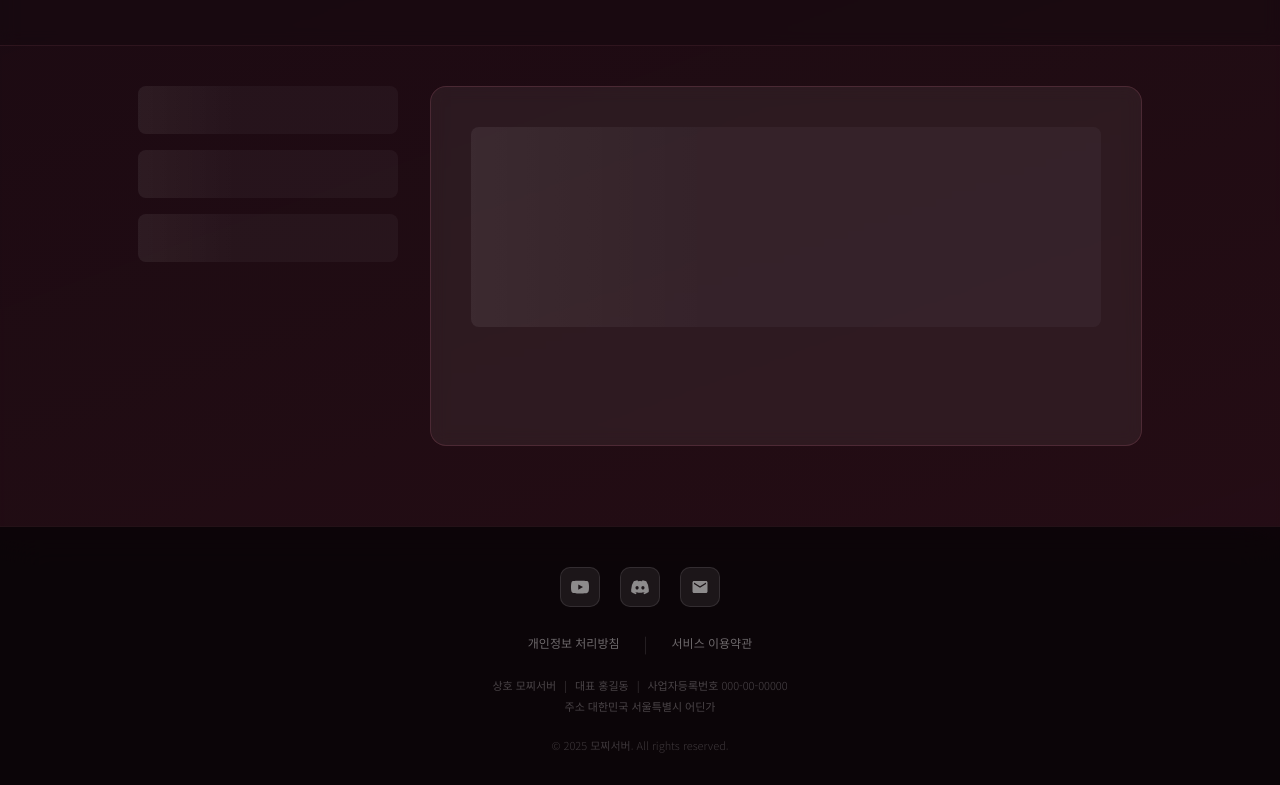
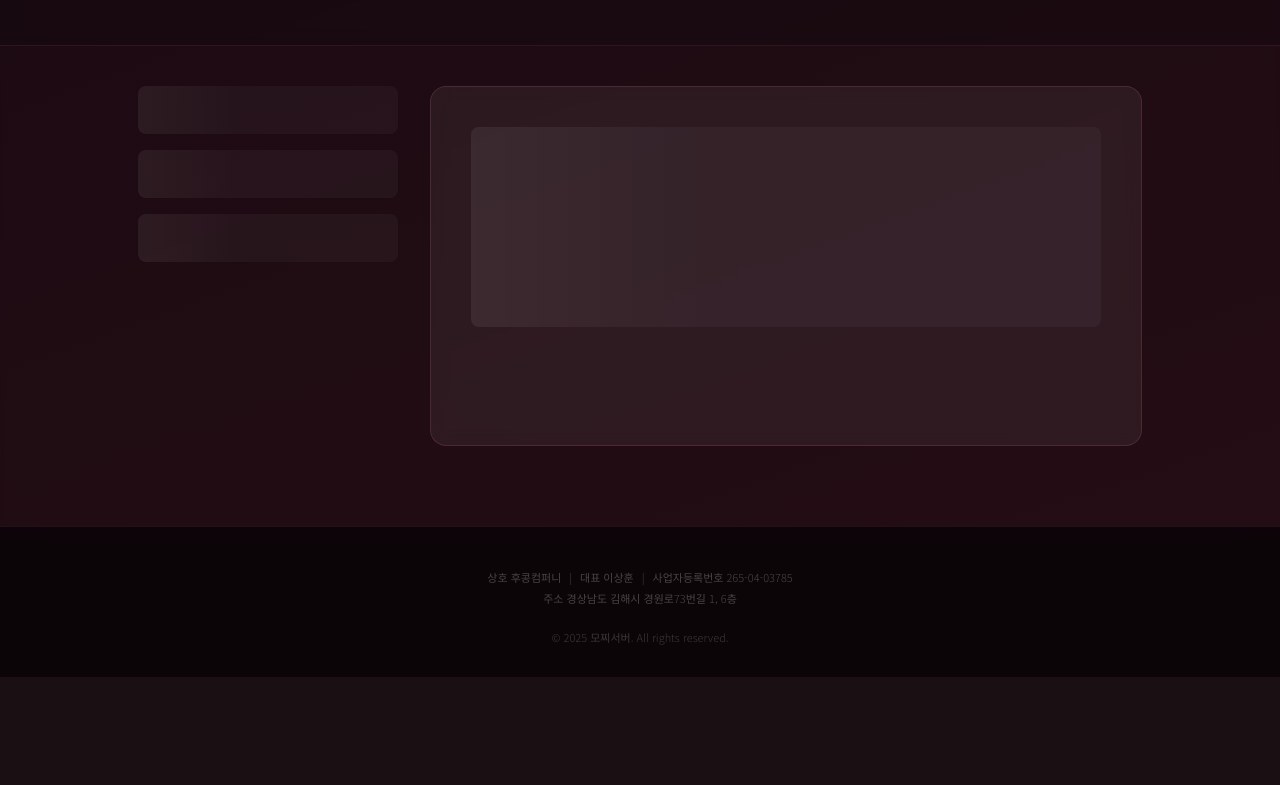
Before and after one commit to rayacers0809/mochi, a plain HTML site: page patchnote.html in a window 1280 px wide. Shown: the part 260-1045 px from the top of the page. After the commit the page ends 937 px from the top, so only its background shows below. Drawn offline with nearby package versions, Linux system fonts and the light colour scheme.

Commit message:
Update patchnote.html

```diff
--- a/patchnote.html
+++ b/patchnote.html
@@ -131,15 +131,9 @@
 </div>
 
 <footer>
-  <div class="footer-sns">
-    <a href="#" class="sns-btn" title="YouTube"><svg width="18" height="18" viewBox="0 0 24 24" fill="currentColor"><path d="M23.5 6.2a3 3 0 0 0-2.1-2.1C19.5 3.5 12 3.5 12 3.5s-7.5 0-9.4.6A3 3 0 0 0 .5 6.2 31 31 0 0 0 0 12a31 31 0 0 0 .5 5.8 3 3 0 0 0 2.1 2.1c1.9.6 9.4.6 9.4.6s7.5 0 9.4-.6a3 3 0 0 0 2.1-2.1A31 31 0 0 0 24 12a31 31 0 0 0-.5-5.8zM9.7 15.5V8.5l6.3 3.5-6.3 3.5z"/></svg></a>
-    <a href="#" class="sns-btn" title="Discord"><svg width="18" height="18" viewBox="0 0 24 24" fill="currentColor"><path d="M20.3 4.4A19.7 19.7 0 0 0 15.4 3c-.2.4-.5.9-.7 1.3a18.2 18.2 0 0 0-5.4 0A13 13 0 0 0 8.6 3 19.6 19.6 0 0 0 3.7 4.4 20.7 20.7 0 0 0 .4 18.5a19.8 19.8 0 0 0 6 3 14.5 14.5 0 0 0 1.3-2 12.9 12.9 0 0 1-2-.1 1 1 0 0 1 .1-.5 13 13 0 0 0 2 .2 13.1 13.1 0 0 0 8.4 0 13 13 0 0 0 2-.2 1 1 0 0 1 .1.5 12.9 12.9 0 0 1-2 .1 14.5 14.5 0 0 0 1.3 2 19.8 19.8 0 0 0 6-3A20.7 20.7 0 0 0 20.3 4.4zM8.1 15.3c-1.2 0-2.1-1.1-2.1-2.4s.9-2.4 2.1-2.4 2.1 1.1 2.1 2.4-.9 2.4-2.1 2.4zm7.8 0c-1.2 0-2.1-1.1-2.1-2.4s.9-2.4 2.1-2.4 2.1 1.1 2.1 2.4-.9 2.4-2.1 2.4z"/></svg></a>
-    <a href="#" class="sns-btn" title="카페"><svg width="18" height="18" viewBox="0 0 24 24" fill="currentColor"><path d="M20 4H4c-1.1 0-2 .9-2 2v12c0 1.1.9 2 2 2h16c1.1 0 2-.9 2-2V6c0-1.1-.9-2-2-2zm0 4l-8 5-8-5V6l8 5 8-5v2z"/></svg></a>
-  </div>
-  <div class="footer-divider"><a href="#">개인정보 처리방침</a><span>|</span><a href="#">서비스 이용약관</a></div>
   <div class="footer-biz">
-    상호 모찌서버<span>|</span>대표 홍길동<span>|</span>사업자등록번호 000-00-00000<br>
-    주소 대한민국 서울특별시 어딘가
+    상호 후콩컴퍼니<span>|</span>대표 이상훈<span>|</span>사업자등록번호 265-04-03785<br>
+    주소 경상남도 김해시 경원로73번길 1, 6층
   </div>
   <div class="footer-copy">© 2025 모찌서버. All rights reserved.</div>
 </footer>
```
